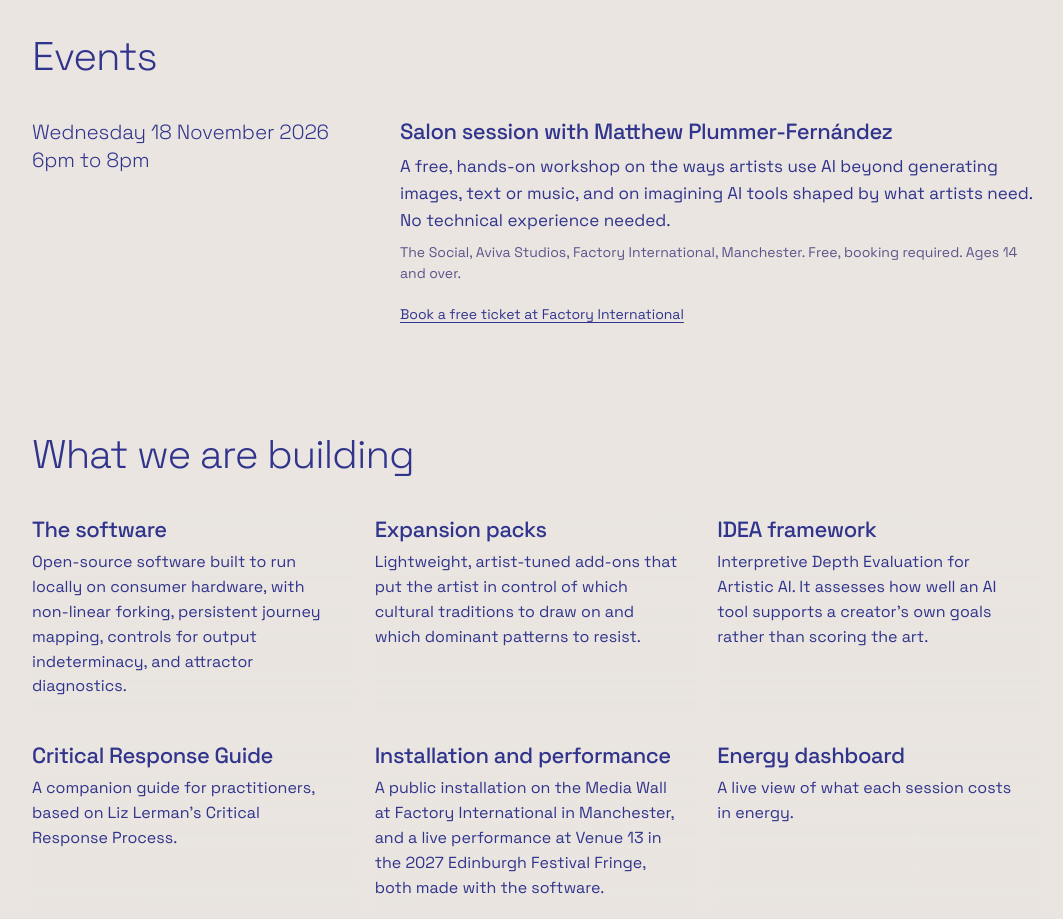
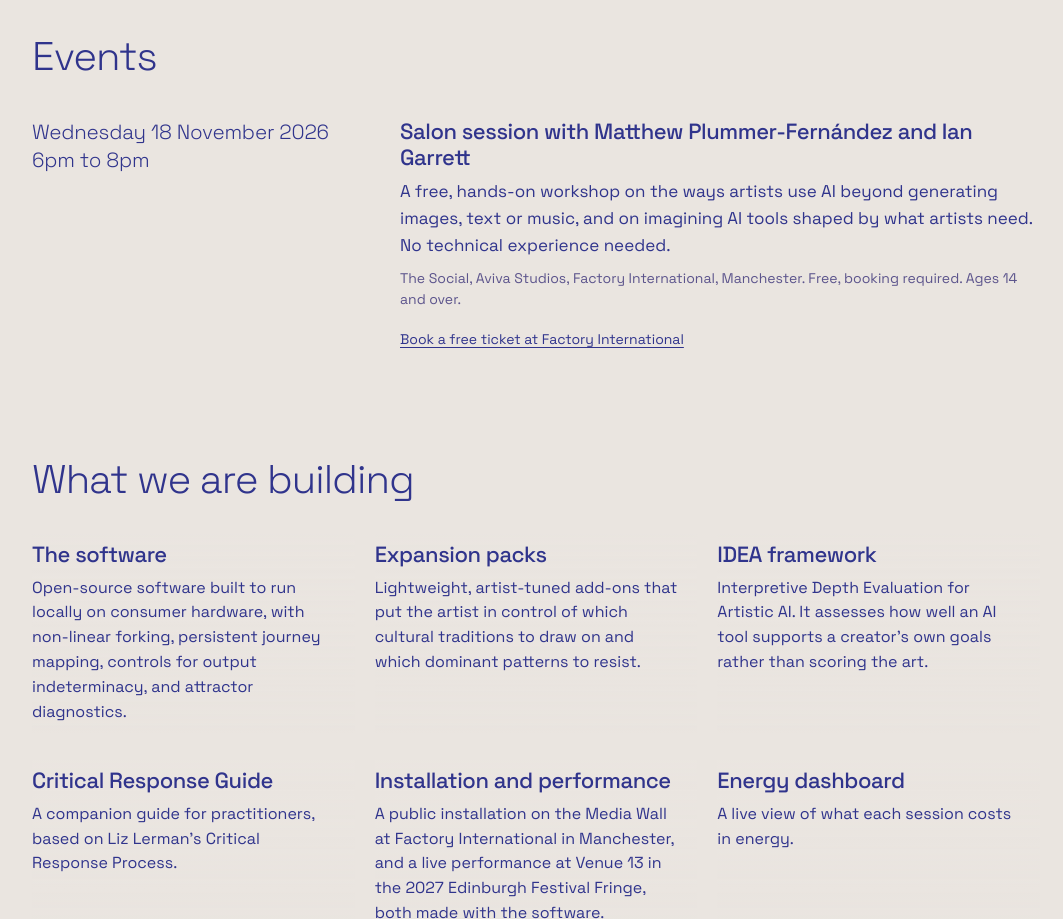
Before and after one commit to phoenixperry/agm, a plain HTML site: page index.html in a window 1280 px wide. Shown: the part 922-1841 px from the top of the page, without its empty margins (104-1167 px from the left). Drawn offline with Linux system fonts and the light colour scheme.

Commit message:
Add Ian Garrett to the salon session event title
Co-Authored-By: Claude Opus 5.5 <noreply@anthropic.com>

```diff
--- a/index.html
+++ b/index.html
@@ -738,7 +738,7 @@
 <li>
 <p class="events__when"><time datetime="2026-11-18T18:00">Wednesday 18 November 2026</time><br>6pm to 8pm</p>
 <div class="events__what">
-<h3>Salon session with Matthew Plummer-Fernández</h3>
+<h3>Salon session with Matthew Plummer-Fernández and Ian Garrett</h3>
 <p>A free, hands-on workshop on the ways artists use AI beyond generating images, text or music, and on imagining AI tools shaped by what artists need. No technical experience needed.</p>
 <p class="quiet">The Social, Aviva Studios, Factory International, Manchester. Free, booking required. Ages 14 and over.</p>
 <a class="events__link" href="https://factoryinternational.org/whats-on/salon-session-matthew-plummer-fernandez/" target="_blank" rel="noopener">Book a free ticket at Factory International</a>
```
